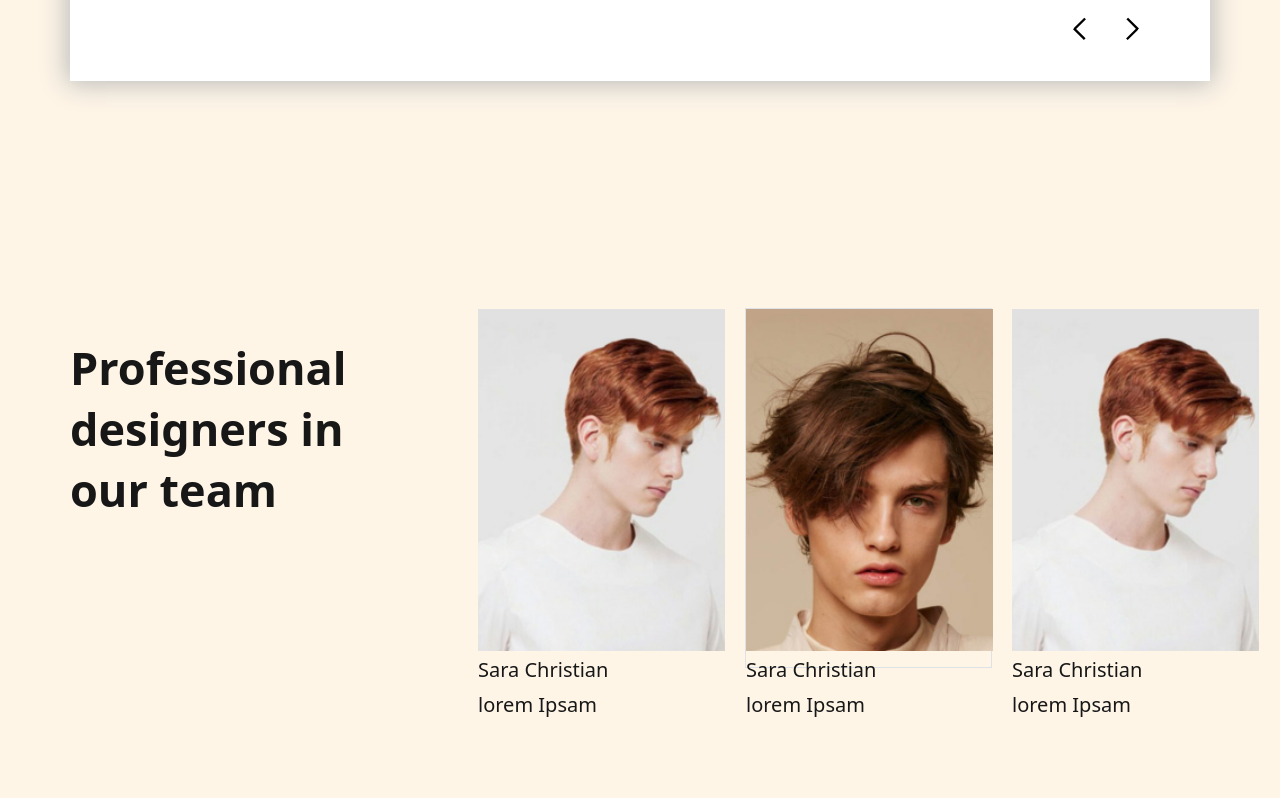
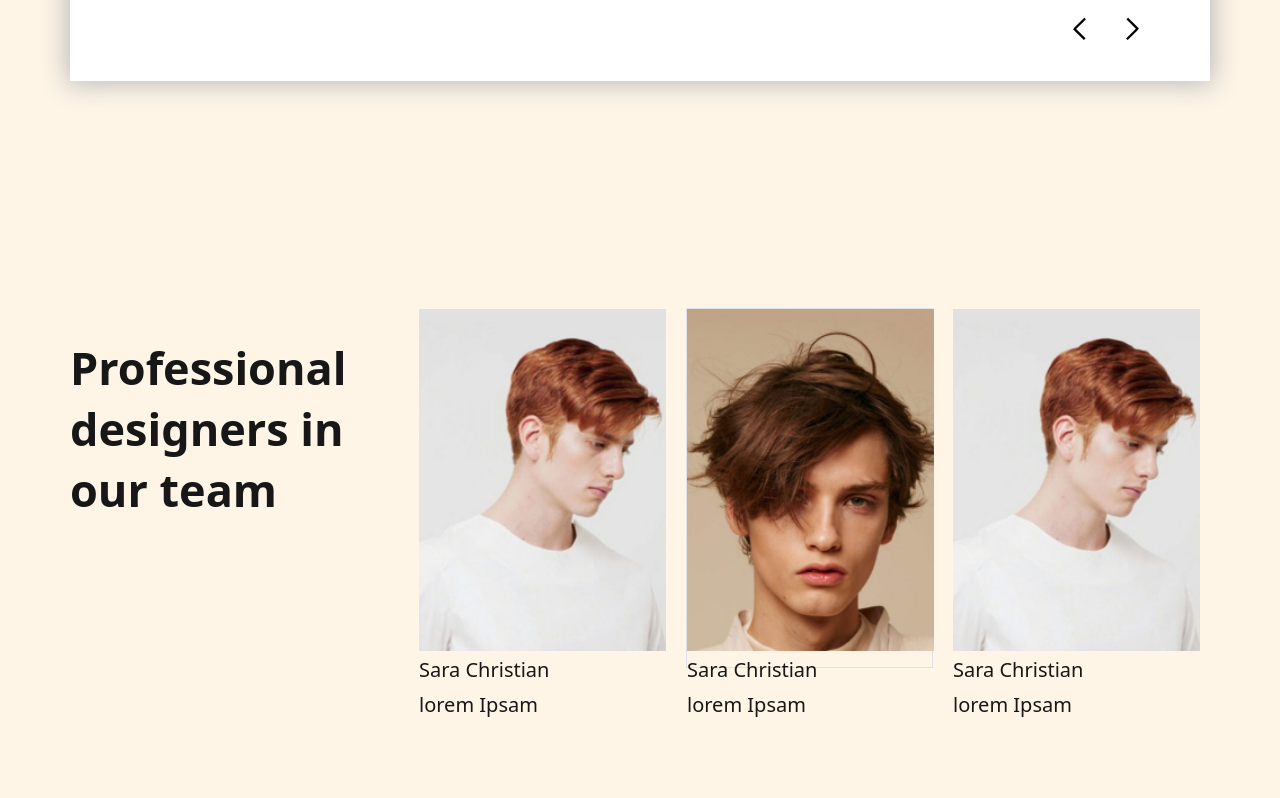
Before and after one commit to DilinJose/ginger-website, a React (Create React App) app: page / in a window 1280 px wide. Shown: the part 5213-6011 px from the top of the page. Built offline with nearby package versions, Linux system fonts and the light colour scheme.

Commit message:
responsive bug fixes design1

```diff
--- a/src/components/Designers/Designers.css
+++ b/src/components/Designers/Designers.css
@@ -24,7 +24,7 @@
 
 .designers-wrapper-two {
     position: absolute;
-    left: 398px;
+    right: 0;
     top: 330px;
     display: flex;
     justify-content: space-evenly;
```
Also changed, not shown: src/components/Designers/Designers.jsx (+0 -22 lines).
